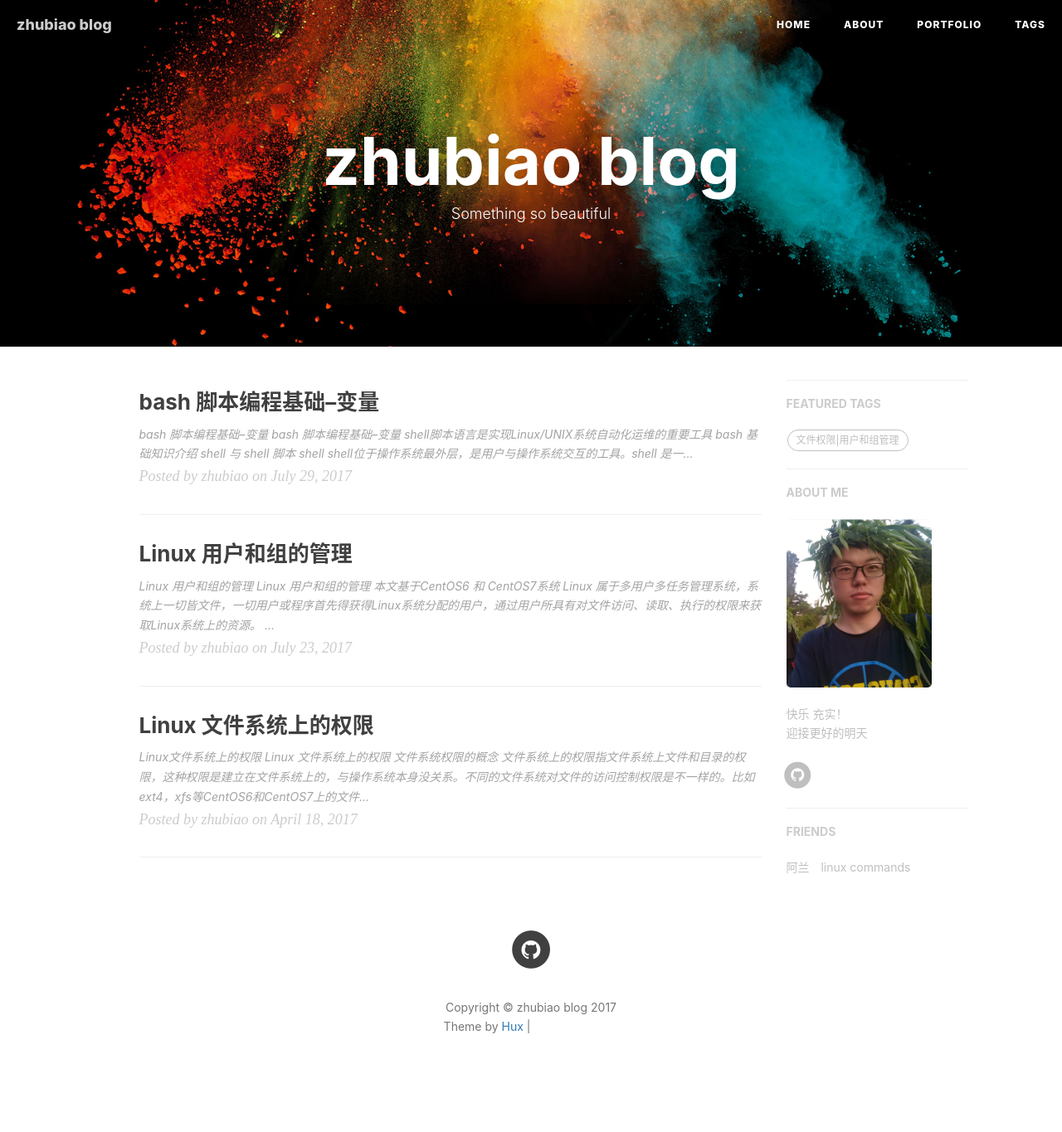
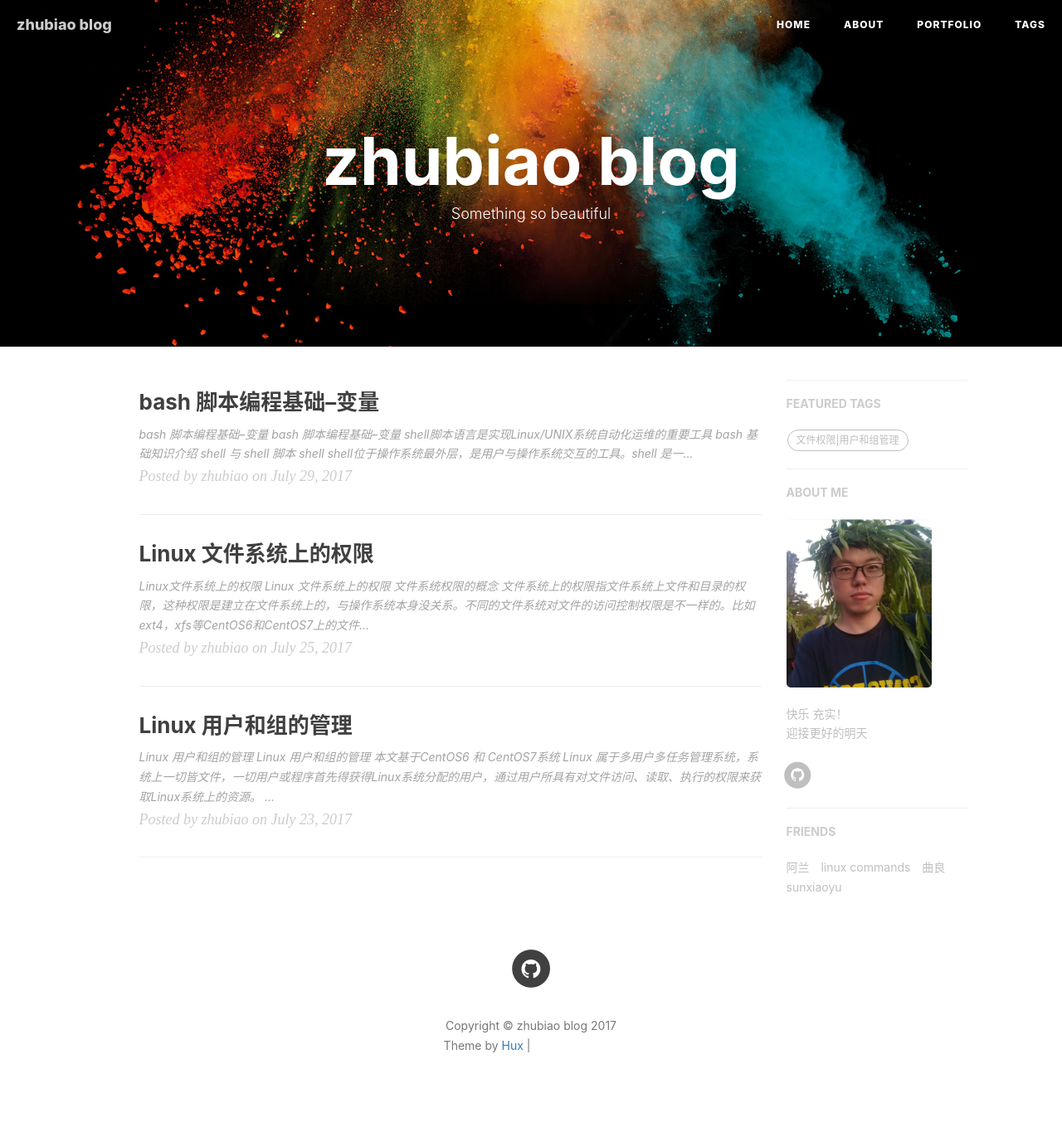
Before and after one commit to zhubiaook/zhubiaook.github.io, a Jekyll site: the page built from index.html, in a window 1280 px wide. Shown: the whole page at 83% size. Built offline with Jekyll 4.4.1, drawn with Linux system fonts in a browser that asks for light colours; nearby versions of some CDN libraries; the list of posts is cut into pages by our own code; comment, search, counter and statistics services are not loaded; before the commit the page ends 1342 px from its top, so only the background shows below that; grey boxes are pictures that could not be loaded.

Commit message:
change acl

```diff
--- a/_config.yml
+++ b/_config.yml
@@ -94,5 +94,11 @@ friends: [
     },{
         title: "linux commands",
         href: "http://man.linuxde.net/"
+    },{
+        title: "曲良",
+        href: "http://www.pojun.tech/blog/"
+    },{
+        title: "sunxiaoyu",
+        href: "http://blog.csdn.net/sxy2475"
     }
 ]
--- a/_posts/2017-07-25-access control lists.html
+++ b/_posts/2017-07-25-access control lists.html
@@ -1,7 +1,7 @@
 ---
 layout: post
 title: 'Linux 文件系统上的权限'
-date: 2017-04-18
+date: 2017-07-25
 author: "zhubiao"
 header-img: "img/post-bg-universe.jpg"
 categories: Linux
```
